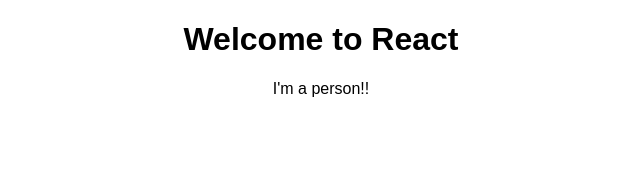
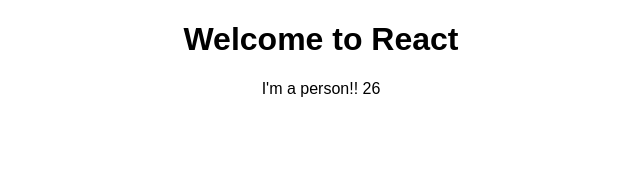
Before and after one commit to neeleshbizoara/react_ui_project, a React (Create React App) app in the folder react-complete-guide/: page / in a window 1280 px wide. Shown: the top 170 px of the page, without its empty margins (319-959 px from the left). Built offline with nearby package versions, Linux system fonts and the light colour scheme.

Commit message:
Outputting Dynamic Content

```diff
--- a/react-complete-guide/src/Person/Person.js
+++ b/react-complete-guide/src/Person/Person.js
@@ -1,7 +1,7 @@
 import React from 'react';
 
 const person = () => {
-    return <p>I'm a person!!</p>
+    return <p>I'm a person!! {Math.floor(Math.random() * 30)}</p>
 }
 
 export default person;
```
Also changed, not shown: 1 other file (tests, documents, lock files or other folders).
